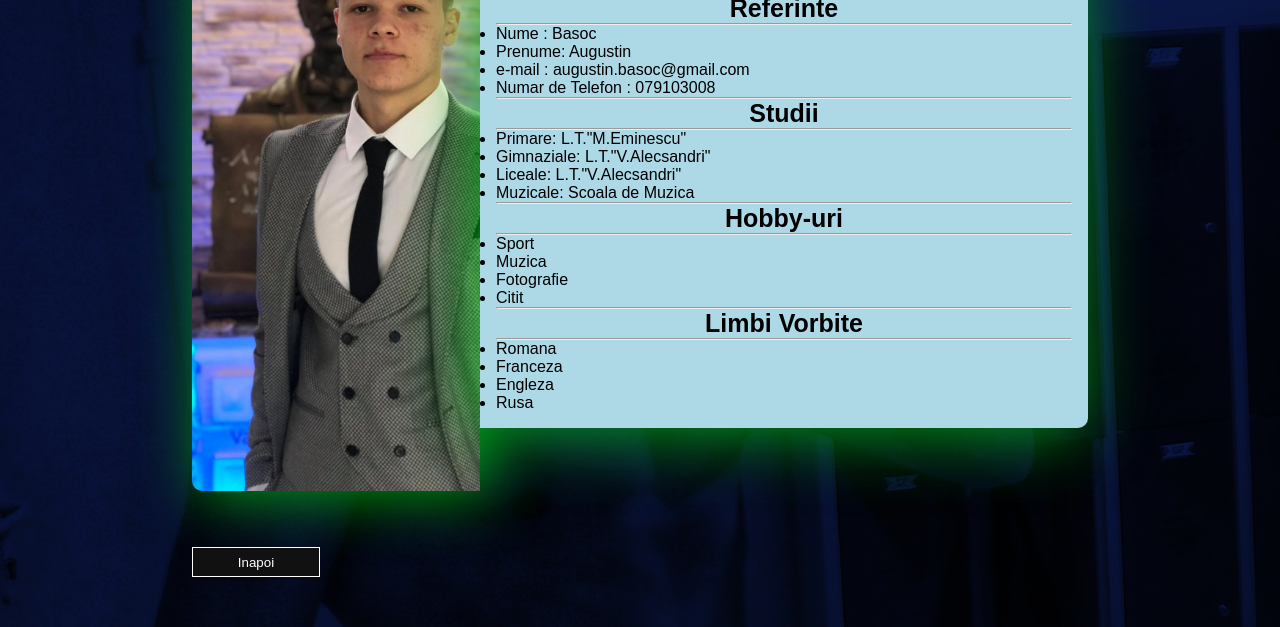
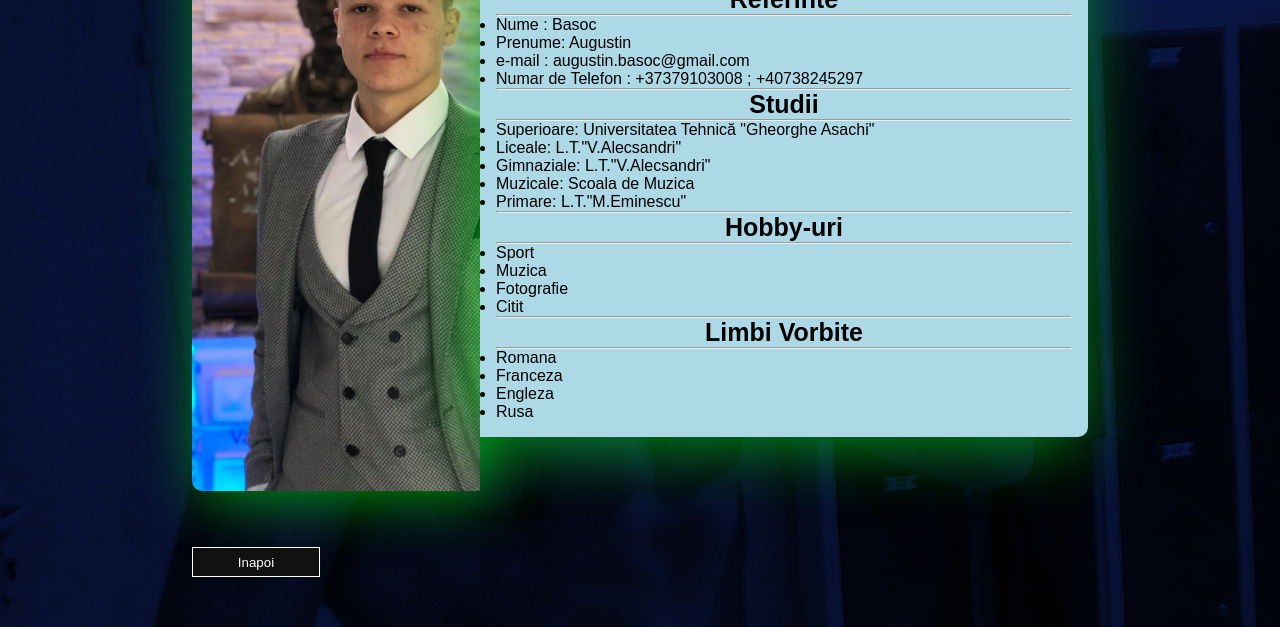
Before and after one commit to AugustinBasoc/AugustinBasoc.github.io, a plain HTML site: page index_eu.html in a window 1280 px wide. Shown: the part 173-800 px from the top of the page. Drawn offline with Linux system fonts and the light colour scheme.

Commit message:
Update index_eu.html

```diff
--- a/index_eu.html
+++ b/index_eu.html
@@ -20,16 +20,18 @@
 	<li> Nume : Basoc </li>
                <li>  Prenume: Augustin </li>
                <li>  e-mail : augustin.basoc@gmail.com </li>
-               <li> Numar de Telefon : 079103008
+               <li> Numar de Telefon : +37379103008 ; +40738245297
            </ul>
 
 
             <hr> <h1> Studii </h1><hr>
              <ul>
+	      <li>    Superioare: Universitatea Tehnică "Gheorghe Asachi" </li>
+	        <li>  Liceale:  L.T."V.Alecsandri" </li>
+	       <li>   Gimnaziale: L.T."V.Alecsandri" </li>
+	       <li> Muzicale: Scoala de Muzica </li>
                <li>    Primare: L.T."M.Eminescu" </li>
-                <li>   Gimnaziale: L.T."V.Alecsandri" </li>
-                 <li>  Liceale:  L.T."V.Alecsandri" </li>
-                  <li> Muzicale: Scoala de Muzica </li>
+
            </ul>
 
 
```
